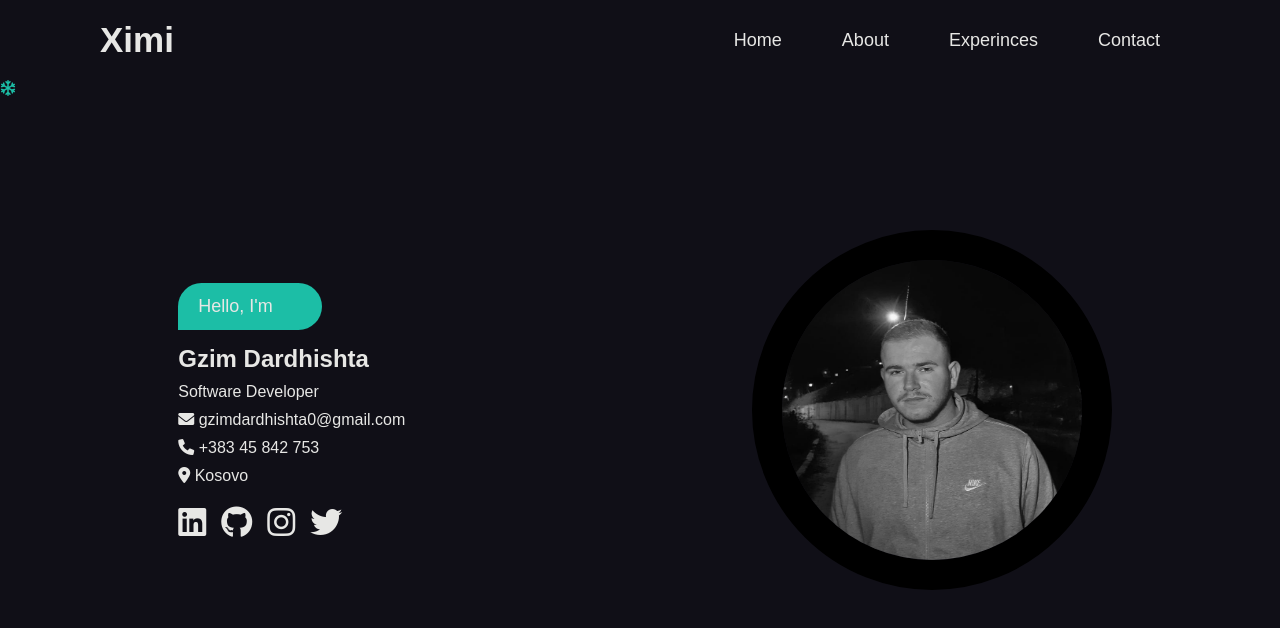
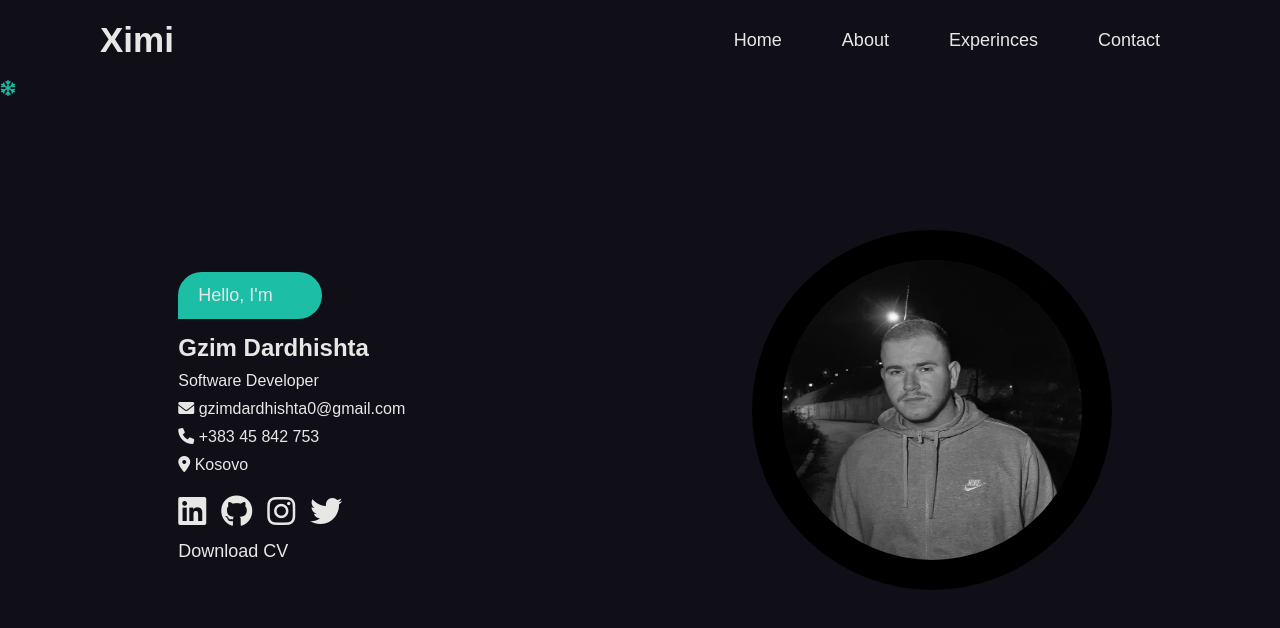
Before and after one commit to Gzim-Dardhishta/portofolio-react, a React (Create React App) app: page / in a window 1280 px wide. Shown: the top 628 px of the page. Built offline with nearby package versions, Linux system fonts and the light colour scheme.

Commit message:
Added CV

```diff
--- a/src/Components/Body.js
+++ b/src/Components/Body.js
@@ -1,6 +1,5 @@
 import React from 'react';
-// import { Link } from 'react-router-dom';
-
+import cv from '../GzimDardhishta.pdf';
 import './css/body.css'
 import ximi from './img/ximi.jpg';
 
@@ -25,6 +24,10 @@ function Body(props) {
                     <a href="https://www.instagram.com/gzimd_/?hl=en"><i class="fab fa-instagram"></i></a>
                     <a href=""><i class="fab fa-twitter"></i></a>
                 </div>
+
+                <div className="cv">
+                    <a href={cv} download="GzimDardhishta.pdf">Download CV</a>
+                </div>
             </div>
 
             <div className="photo">
--- a/src/Components/Header.js
+++ b/src/Components/Header.js
@@ -13,8 +13,8 @@ function Header() {
 
             <nav>
                 <ul>
-                    <li><Link className='a' to='/'>Home</Link></li>
-                    <li><Link className='a' to='/about'>About</Link></li>
+                    <li><Link className='a' activeClassName='is-active' to='/'>Home</Link></li>
+                    <li><Link className='a' activeClassName='is-active' to='/about'>About</Link></li>
                     <li><Link className='a' to='/experiences'>Experinces</Link></li>
                     <li><Link className='a' to='/contact'>Contact</Link></li>
                 </ul>
--- a/src/Components/css/body.css
+++ b/src/Components/css/body.css
@@ -60,6 +60,19 @@ main {
     color: rgb(28, 190, 166);
 }
 
+.cv a {
+    margin: 10px;
+    text-decoration: none;
+    font-size: 18px;
+}
+
+.cv a:hover {
+    border-bottom: 2px solid rgb(28, 190, 166);
+    padding-bottom: 10px;
+    transform: scale(1.1);
+    transition: 0.3s;
+}
+
 
 .photo img {
     width: 300px;
```
Also changed, not shown: 1 other file (tests, documents, lock files or other folders).
